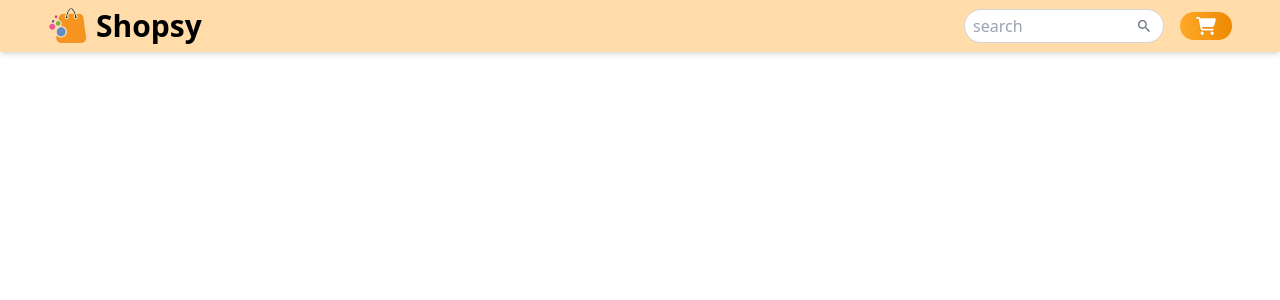
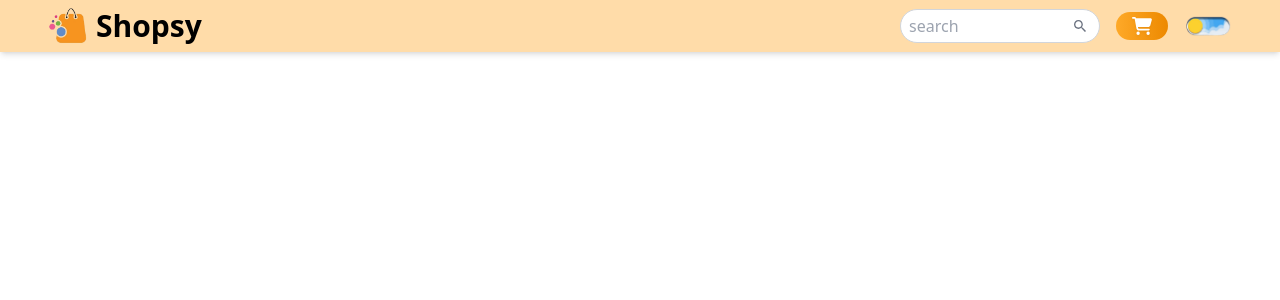
Before and after one commit to IzzatMuzhaffar/ecommerce-tailwind-project, a React (Vite) app: page / in a window 1280 px wide. Shown: the top 300 px of the page. Built offline with nearby package versions, Linux system fonts and the light colour scheme.

Commit message:
added darkmode button

```diff
--- /dev/null
+++ b/src/components/DarkMode.jsx
@@ -0,0 +1,41 @@
+import LightButton from "../assets/website/light-mode-button.png"
+import DarkButton from "../assets/website/dark-mode-button.png"
+import { useEffect, useState } from "react"
+
+const DarkMode = () => {
+    const [theme, setTheme] = useState(
+        localStorage.getItem("theme") ? localStorage.getItem("theme") : "light"
+    );
+
+    const element = document.documentElement; // html element
+
+    useEffect(() => {
+        if (theme === "dark") {
+            element.classList.add("dark");
+            localStorage.setItem("theme", "dark");
+        } else {
+            element.classList.remove("dark");
+            localStorage.setItem("theme", "light");
+        }
+    }, [theme, element]);
+
+    return (
+        <div className="relative">
+            <img
+                src={LightButton} alt=""
+                onClick={() => setTheme(theme === "light" ? "dark" : "light")}
+                className={`w-12 cursor-pointer drop-shadow=[1px_1px_1px_rgba(0,0,0,0.1)]
+                transition-all duration-300 absolute right-0 z-10
+                ${theme === "dark" ? "opacity-0" : "opacity-100"}`}
+            />
+            <img
+                src={DarkButton} alt=""
+                onClick={() => setTheme(theme === "light" ? "dark" : "light")}
+                className="w-12 cursor-pointer drop-shadow=[1px_1px_1px_rgba(0,0,0,0.1)]
+                transition-all duration-300"
+            />
+        </div>
+    )
+}
+
+export default DarkMode
--- a/src/components/Navbar.jsx
+++ b/src/components/Navbar.jsx
@@ -1,6 +1,7 @@
 import Logo from "../assets/logo.png";
 import { IoMdSearch } from "react-icons/io";
 import { FaCartShopping } from "react-icons/fa6";
+import DarkMode from "./DarkMode";
 
 const Navbar = () => {
   return (
@@ -46,6 +47,10 @@
               </span>
               <FaCartShopping className="text-xl text-white drop-shadow-sm cursor-pointer" />
             </button>
+            {/* darkmode switch */}
+            <div>
+              <DarkMode />
+            </div>
           </div>
         </div>
       </div>
```
Also changed, not shown: src/assets/website/dark-mode-button.png (added), src/assets/website/light-mode-button.png (added).
